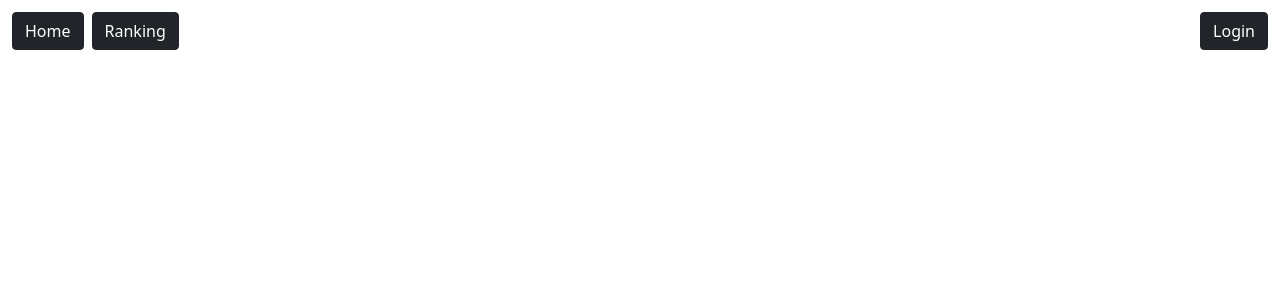
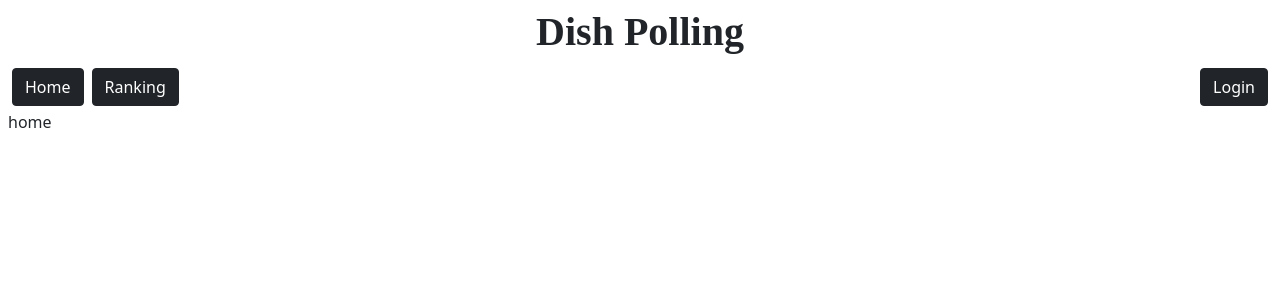
Before and after one commit to roshanrejik/dishpoll-app, a React (Create React App) app: page / in a window 1280 px wide. Shown: the top 300 px of the page. Built offline with nearby package versions, Linux system fonts and the light colour scheme.

Commit message:
redux part completed

```diff
--- a/package.json
+++ b/package.json
@@ -9,7 +9,11 @@
     "bootstrap": "^5.1.3",
     "react": "^18.1.0",
     "react-dom": "^18.1.0",
+    "react-redux": "^8.0.1",
+    "react-router-dom": "^5.2.0",
     "react-scripts": "5.0.1",
+    "redux": "^4.2.0",
+    "redux-thunk": "^2.4.1",
     "web-vitals": "^2.1.4"
   },
   "scripts": {
--- /dev/null
+++ b/src/components/Home.js
@@ -0,0 +1,9 @@
+import React from "react";
+const Home=(props)=>{
+    return(
+        <div>
+            home
+        </div>
+    )
+}
+export default Home
--- a/src/components/NavBar.js
+++ b/src/components/NavBar.js
@@ -1,12 +1,17 @@
 import React from "react";
+import Home from "./Home";
+import { Link, Route } from "react-router-dom";
 const NavBar=(props)=>{
     return(
-        <div>
-            <button className="btn btn-dark m-1">Home</button>
-            <button className="btn btn-dark m-1">Ranking</button>
-
-            <button className="btn btn-dark m-1" style={{float:'right'}}>Login</button>
-        </div>
+       <div>
+            <center> <h1 style={{fontFamily:'Cursive'}}><b>Dish Polling</b></h1></center>
+           <div>
+            <Link to='/'><button className="btn btn-dark m-1">Home</button></Link>
+            <Link to='/Ranking'><button className="btn btn-dark m-1">Ranking</button></Link>
+            <Link to='/Login'><button className="btn btn-dark m-1" style={{float:'right'}}>Login</button></Link>
+           </div>
+            <Route path='/' component={Home} exact />
+       </div>
     )
 }
 export default NavBar
--- a/src/index.js
+++ b/src/index.js
@@ -1,8 +1,16 @@
 import React from 'react';
 import ReactDOM from 'react-dom/client';
 import App from './App';
+import { BrowserRouter } from 'react-router-dom';
+import configureStore from './store/configureStore';
+import { Provider } from 'react-redux';
+
+const store=configureStore()
+store.subscribe(()=>{
+  console.log(store.getState());
+})
 
 const root = ReactDOM.createRoot(document.getElementById('root'));
 root.render(
-    <App />
+   <Provider store={store}><BrowserRouter><App /></BrowserRouter></Provider>
 );
--- /dev/null
+++ b/src/reducer/usersReducer.js
@@ -0,0 +1,34 @@
+const init=[
+    {
+      "id": 1,
+      "username": "amar",
+      "password": "amar123"
+    },
+    {
+      "id": 2,
+      "username": "akbar",
+      "password": "akbar123"
+    },
+    {
+      "id": 3,
+      "username": "antony",
+      "password": "antony123"
+    },
+    {
+      "id": 4,
+      "username": "john",
+      "password": "john123"
+    },
+    {
+      "id": 5,
+      "username": "paul",
+      "password": "paul123"
+    }
+  ]
+
+const usersReducer=(state=init,action)=>{
+    switch(action.type){
+        default:return [...state]
+    }
+}
+export default usersReducer
--- /dev/null
+++ b/src/store/configureStore.js
@@ -0,0 +1,10 @@
+import { createStore,combineReducers, applyMiddleware } from "redux";
+import usersReducer from '../reducer/usersReducer'
+import thunk from "redux-thunk";
+const configureStore=()=>{
+    const store=createStore(combineReducers({
+        users:usersReducer
+    }),applyMiddleware(thunk))
+    return store
+}
+export default configureStore
```
Also changed, not shown: 1 other file (tests, documents, lock files or other folders).
